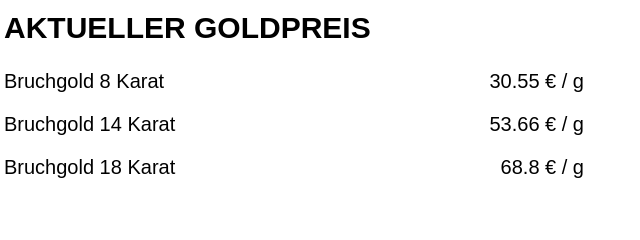
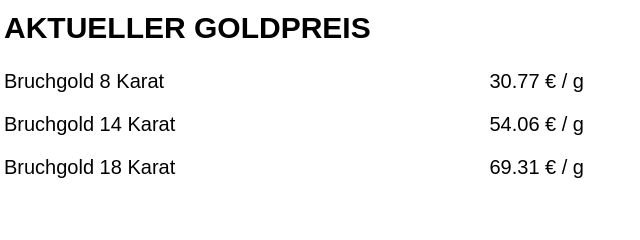
Before and after one commit to fei-it-01/Goldankauf, a plain HTML site: page index.html in a window 1280 px wide. Shown: the part 257-497 px from the top of the page, 636-1276 px from the left. Drawn offline with Linux system fonts and the light colour scheme; a script that the page names is missing; a web font is replaced by a local one.

Commit message:
Update gold prices in HTML file

```diff
--- a/index.html
+++ b/index.html
@@ -108,9 +108,9 @@
         <!-- Right Half -->
         <div class="right-half">
             <h2>AKTUELLER GOLDPREIS</h2>
-            <p><span class="gold-type">Bruchgold 8 Karat</span><span class="gold-price">30.55 € / g</span></p>
-            <p><span class="gold-type">Bruchgold 14 Karat</span><span class="gold-price">53.66 € / g</span></p>
-            <p><span class="gold-type">Bruchgold 18 Karat</span><span class="gold-price">68.8 € / g</span></p>
+            <p><span class="gold-type">Bruchgold 8 Karat</span><span class="gold-price">30.77 € / g</span></p>
+            <p><span class="gold-type">Bruchgold 14 Karat</span><span class="gold-price">54.06 € / g</span></p>
+            <p><span class="gold-type">Bruchgold 18 Karat</span><span class="gold-price">69.31 € / g</span></p>
             <div style="height: 30px;"></div>
 
             <!-- TradingView Widget BEGIN -->
```
